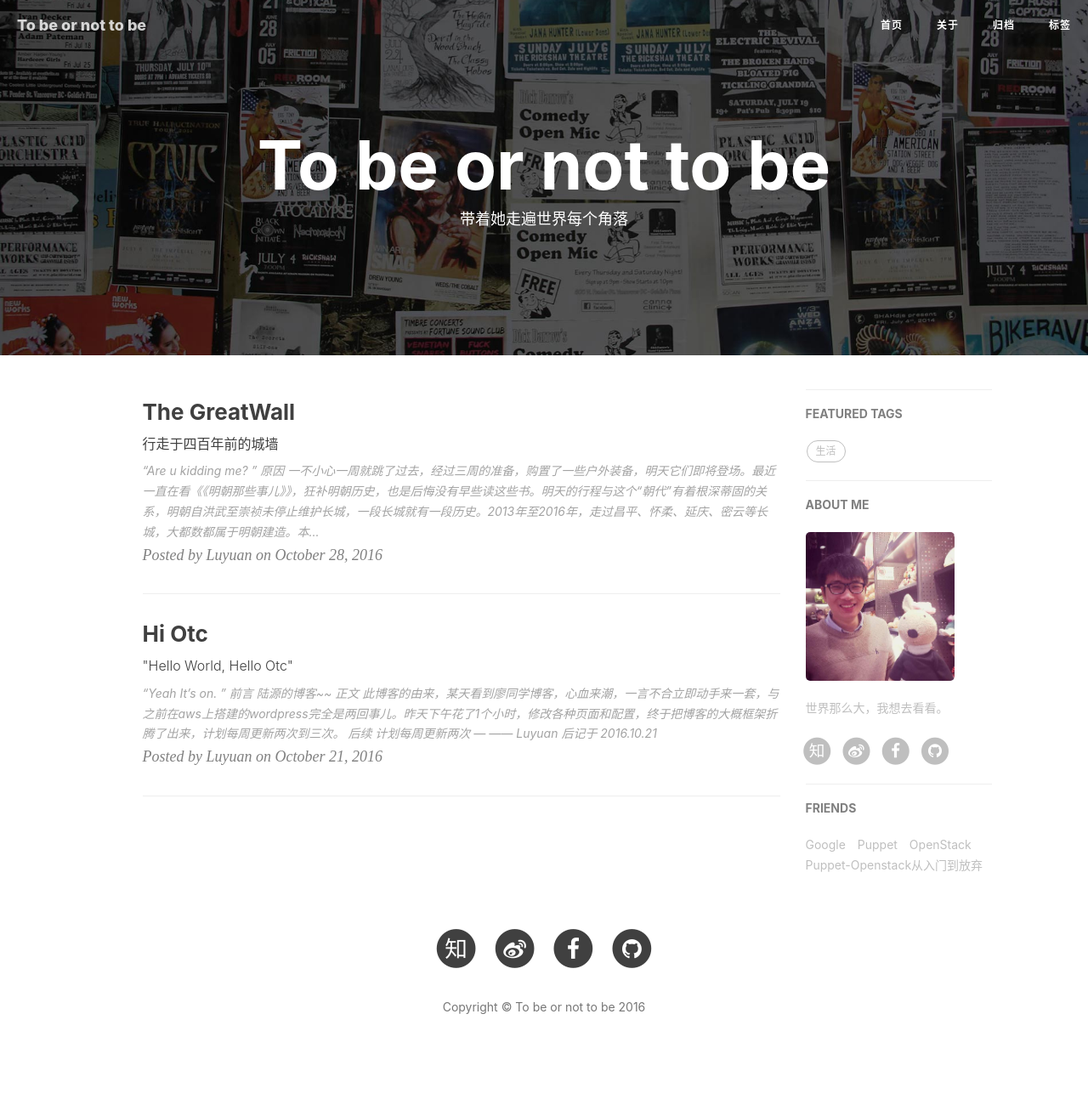
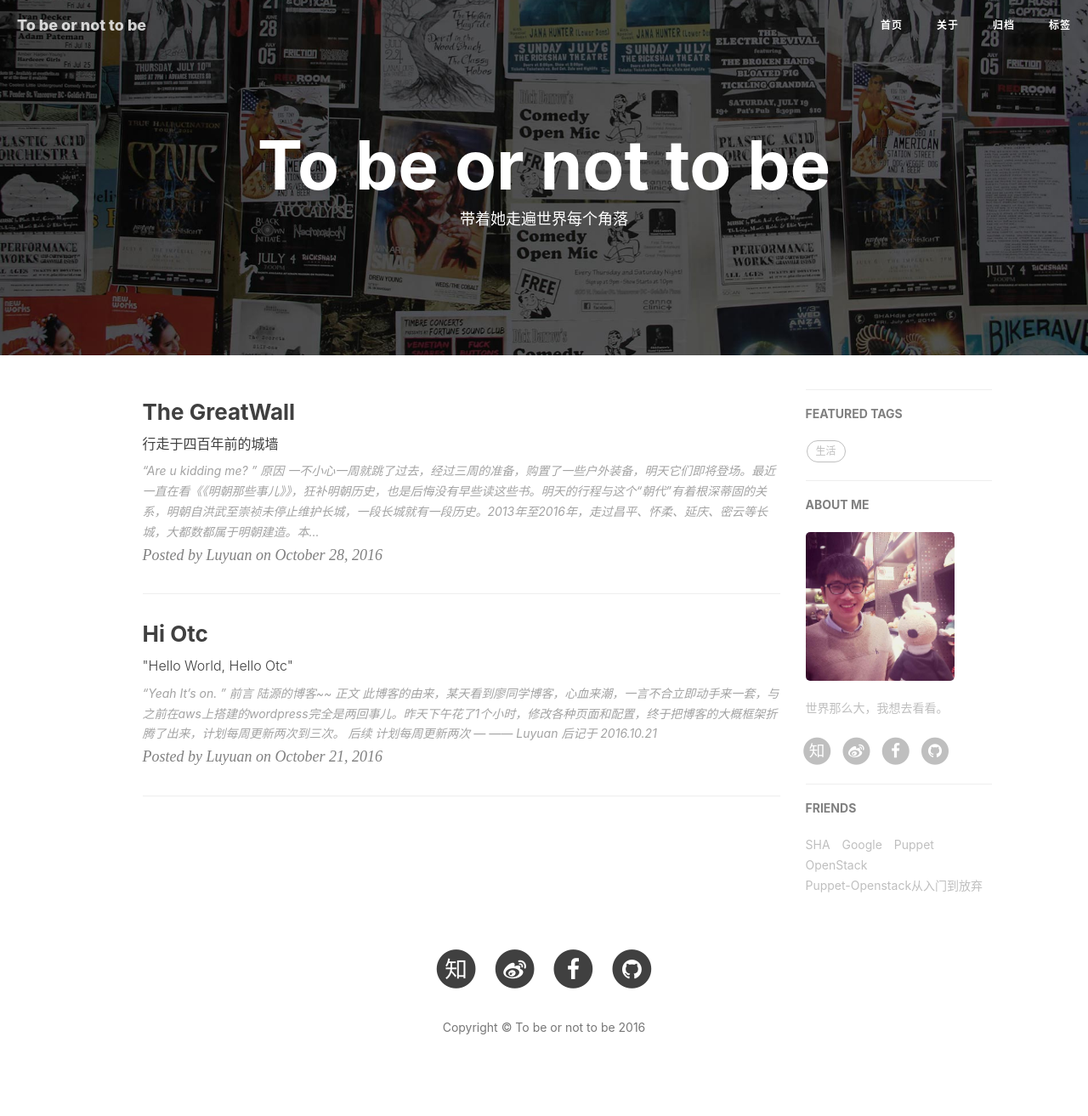
Before and after one commit to Liamlu28/imluyuan.github.io, a Jekyll site: the page built from index.html, in a window 1280 px wide. Shown: the whole page at 85% size. Built offline with Jekyll 4.4.1, drawn with Linux system fonts in a browser that asks for light colours; nearby versions of some CDN libraries; the list of posts is cut into pages by our own code; comment, search, counter and statistics services are not loaded; before the commit the page ends 1289 px from its top, so only the background shows below that.

Commit message:
Add friend link of SHA

```diff
--- a/_config.yml
+++ b/_config.yml
@@ -81,6 +81,9 @@ featured-condition-size: 1              # A tag will be featured if the size of
 # Friends
 friends: [
     {
+        title: "SHA",
+        href: "https://nginx.ren/"
+    },{
         title: "Google",
         href: "http://www.google.com"
     },{
```
